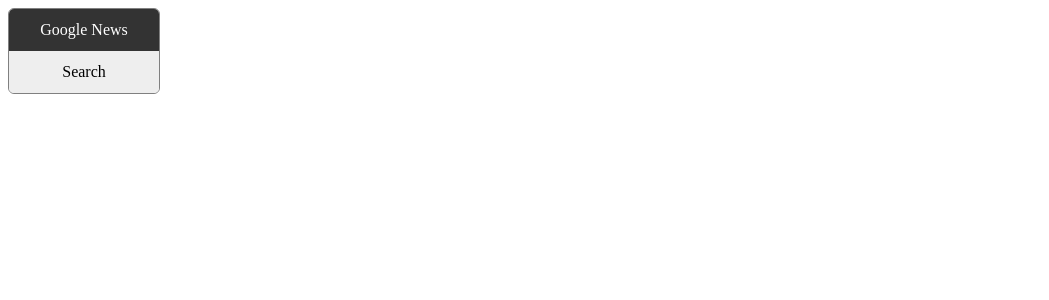
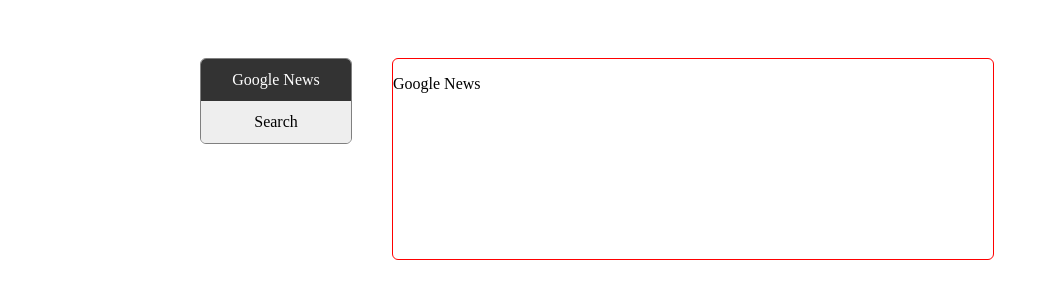
Before and after one commit to HuataoWen/Python-Flask-News-Web, a Flask app: page / in a window 1280 px wide. Shown: the top 300 px of the page, without its empty margins (0-1049 px from the left). Run offline with Flask 2, Linux system fonts and the light colour scheme.

Commit message:
add result box

```diff
--- a/static/style.css
+++ b/static/style.css
@@ -1,4 +1,11 @@
+body {
+    overflow-y:auto;
+}
+
 .menu {
+    position: absolute;
+    margin-left: 15%;
+    margin-top: 50px;
     width: 150px;
     border: 1px solid gray;
     border-radius: 6px;
@@ -35,3 +42,13 @@
     background-color: #333;
     color: white;
 }
+
+.container {
+    position: absolute;
+    margin-left: 30%;
+    margin-top: 50px;
+    width: 600px;
+    height: 200px;
+    border: 1px solid red;
+    border-radius: 6px;
+}
--- a/templates/home.html
+++ b/templates/home.html
@@ -12,6 +12,8 @@
         <a id="searchNews" href="#" onclick = "searchNews()">Search</a>
       </div>
 
-      <p id="demo"></p>
+      <div class="container">
+        <p id="demo">Google News</p>
+      </div>
     </body>
 </html>
```
